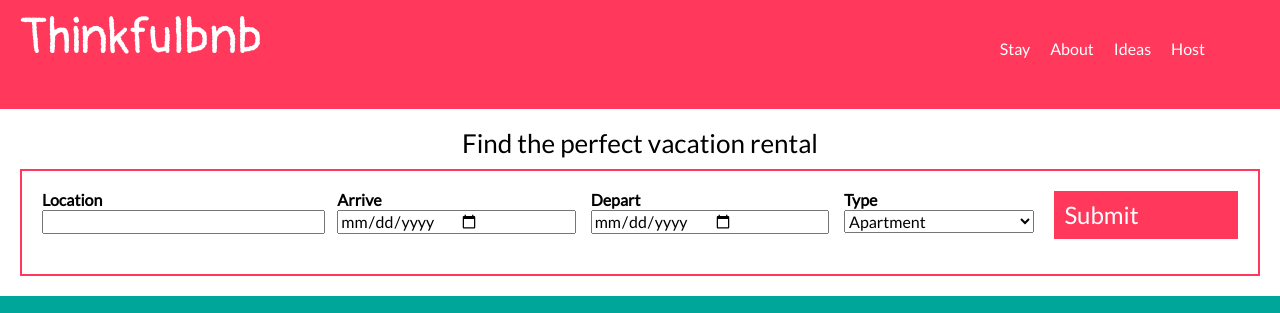
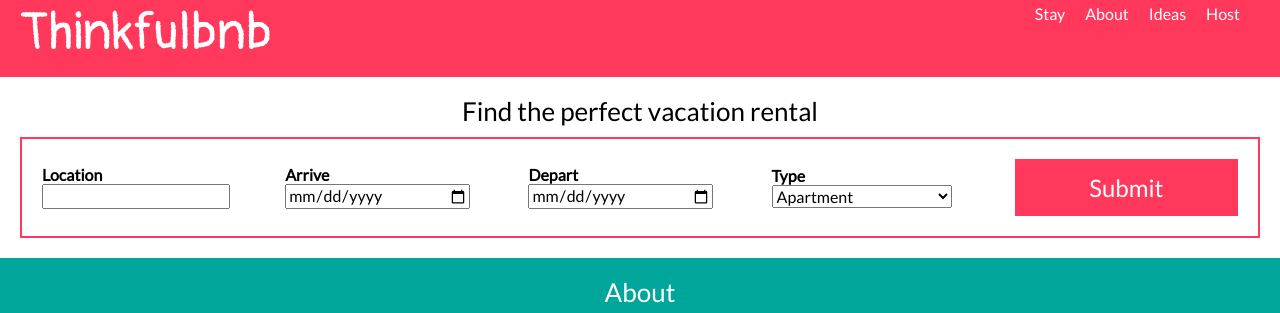
Before and after one commit to Eddyrios518/portfolio-thinkfulbnb, a plain HTML site: page index.html in a window 1280 px wide. Shown: the part 11-324 px from the top of the page. Drawn offline with nearby package versions, Linux system fonts and the light colour scheme.

Commit message:
updated revisions
Made drastic changes to media query and form elements to help combat resizing misalignment. Along with the ideas elements.

```diff
--- a/style.css
+++ b/style.css
@@ -89,10 +89,7 @@ header nav ul li a:hover {
 
 /* -------  Search Form ------- */
 form {
-  display: flex;
-  flex-direction: column;
-  justify-content: space-between;
-  border: 2px solid #ff385c;
+  border: 2px solid #FF385C;
   padding: 10px;
 }
 
@@ -100,18 +97,22 @@ form label {
   font-weight: bold;
 }
 
-form select,
-form input {
+form div {
+  display: flex;
+  justify-content: space-between;
+}
+
+form select, form input {
   margin-bottom: 20px;
-  width: 80%;
+  width: 140px;
 }
 
 form button {
-  background-color: #ff385c;
+  background-color: #FF385C;
   border: none;
   color: #fff;
   font-size: 24px;
-  padding: 10px;
+  padding: 15px;
   width: 100%;
 }
 
@@ -131,52 +132,48 @@ footer p {
 
 @media all and (min-width: 480px) {
   header {
-    background-color: #ff385c;
     display: flex;
-    flex-direction: row;
     justify-content: space-between;
+    padding: 0;
   }
 
-  header nav {
-    padding: 15px;
+/* completely removed previous code */
+
+  .logo {
+    margin: 14px 0 14px 20px;
+    padding-top: 0;
+    font-size: 52px;
+  }
+
+  form select, form input {
+    margin-bottom: 20px;
+    width: 180px;
+  }
+
+  header nav ul {
+    align-items: center;
+  }
+
+  .group {
+    flex-direction: row;
+    align-items: center;
   }
 
   form {
-    flex-direction: row;
+    display: flex;
+    align-items: center;
+    justify-content: center;
   }
 
-  .group {
-    display: flex;
-    flex-direction: row;
-    justify-content: center;
-    flex-flow: row nowrap;
-    align-items: center;
-  }
-
-  .vacation-form .item {
-    display: flex block;
-    flex: 1 1 auto;
+  form div {
     flex-direction: column;
   }
 
-  .item label
-  , .item input
-  , .item select
-  , .item button{
-    display: flex;
-    width: 100%
+  form button {
+    flex: 1;
   }
 
-  .grid-column {
-    display: flex;
-    flex: 1;
-    flex-direction: column;
-    margin: 10px;
-  }
-
-  .grid-row {
-    display: flex;
-    flex: 1;
-    flex-direction: row;
+  form select, form input {
+    margin-bottom: 0px;
   }
 }
```
